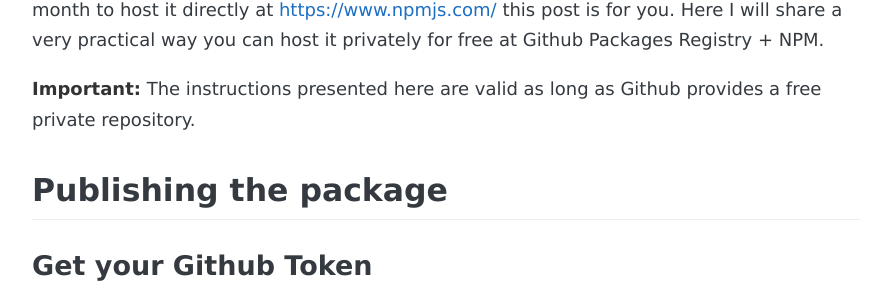
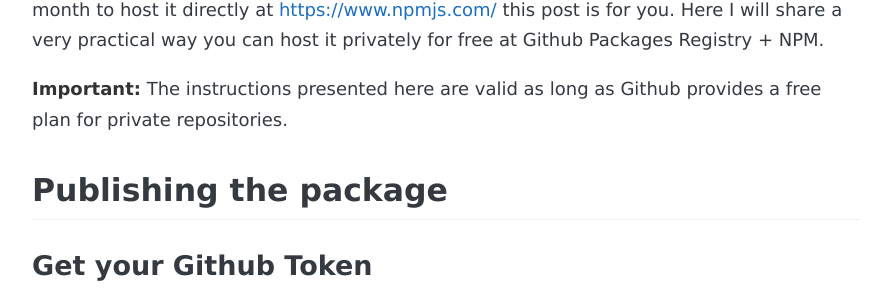
Before and after one commit to andreybleme/andreybleme.github.io, a Jekyll site: the page built from _posts/2020-05-31-hosting-private-npm-packages-for-free.markdown, in a window 1280 px wide and 900 px high. Shown: the part 358-660 px from the top of the window, without its empty margins (194-1066 px from the left). Built offline with Jekyll 4.4.1, drawn with Linux system fonts in a browser that asks for light colours; nearby versions of some CDN libraries; some web fonts are replaced; comment, search, counter and statistics services are not loaded.

Commit message:
Fix typo

```diff
--- a/_posts/2020-05-31-hosting-private-npm-packages-for-free.markdown
+++ b/_posts/2020-05-31-hosting-private-npm-packages-for-free.markdown
@@ -10,7 +10,7 @@ share: true
 
 If you want to host a private NPM package but do not want to pay US$ 7 per user, per month to host it directly at [https://www.npmjs.com/](https://www.npmjs.com/) this post is for you. Here I will share a very practical way you can host it privately for free at Github Packages Registry + NPM.
 
-**Important:** The instructions presented here are valid as long as Github provides a free private repository.
+**Important:** The instructions presented here are valid as long as Github provides a free plan for private repositories.
 
 ## Publishing the package
 
```
